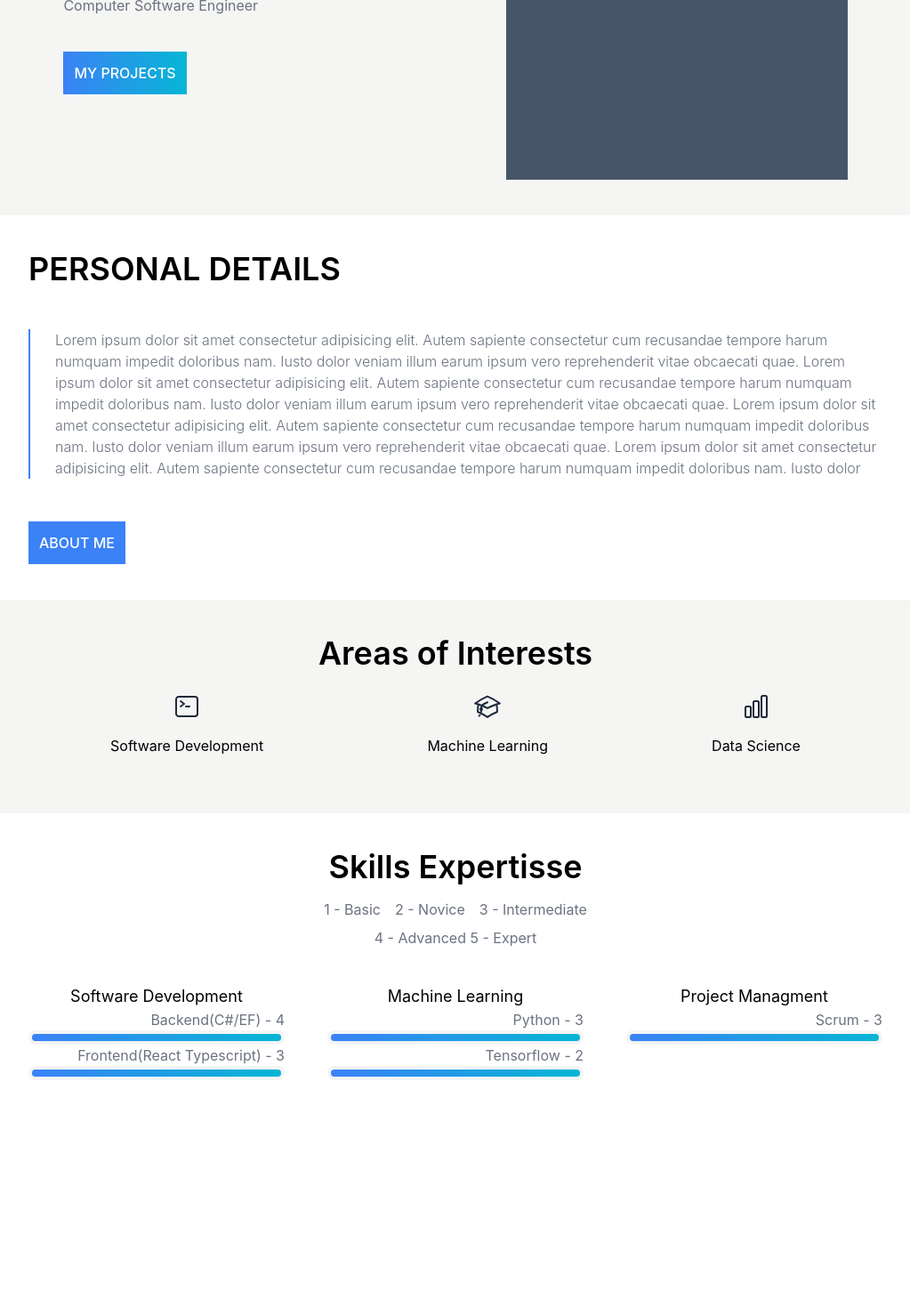
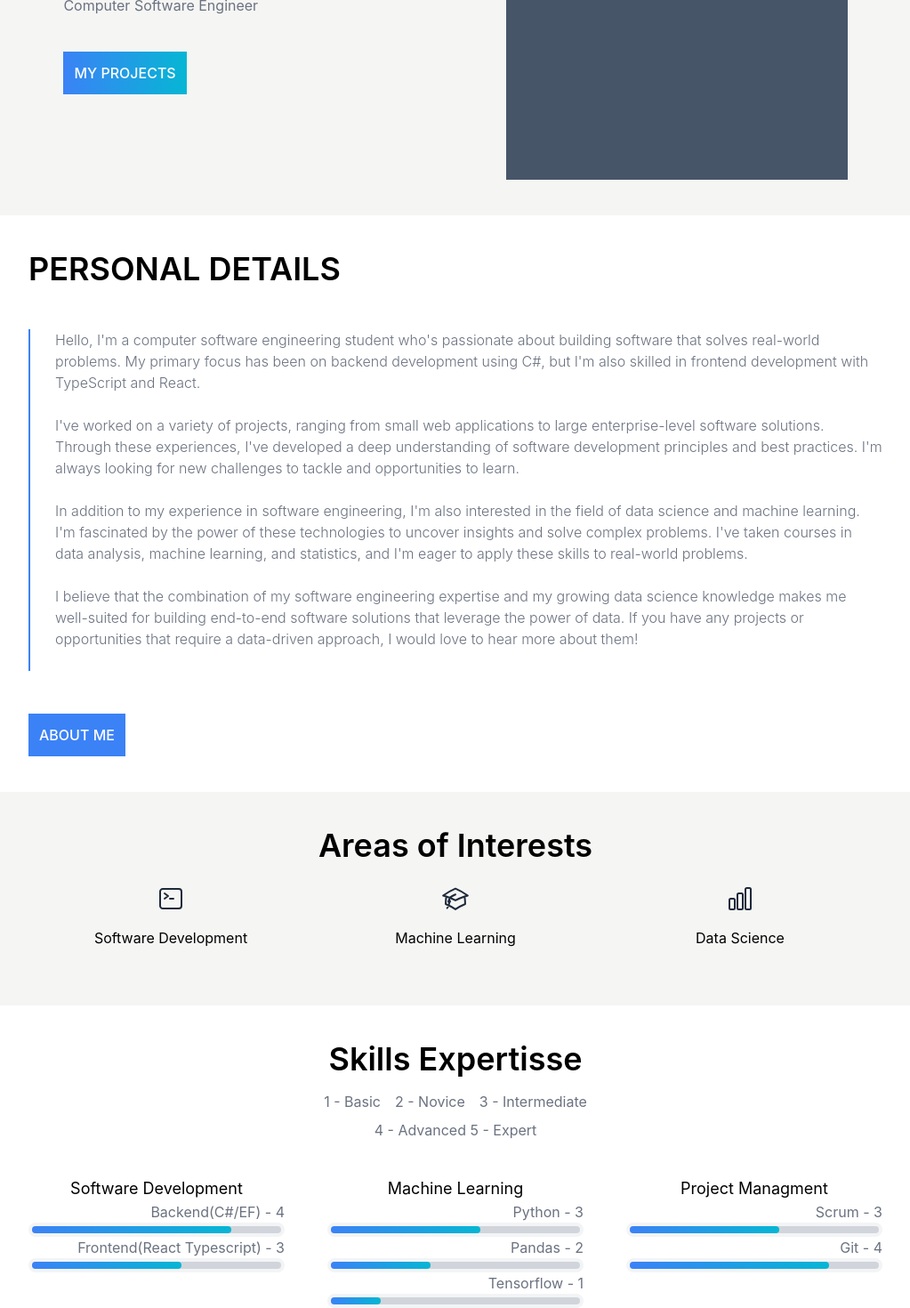
Before and after one commit to The0Danktor/portfolio, a React (Vite) app: page / in a window 1280 px wide. Shown: the part 302-1772 px from the top of the page at 89% size, without its empty margins (128-1151 px from the left). Before the commit the page ends 1516 px from the top, so only its background shows below. Built offline with nearby package versions, Linux system fonts and the light colour scheme.

Commit message:
bug fixes

```diff
--- a/src/Components/Intrests.tsx
+++ b/src/Components/Intrests.tsx
@@ -9,7 +9,7 @@ interface IntrestsProps {
 export function Intrests(props: IntrestsProps) {
   return (
     <div>
-      <div className="flex flex-col justify-center items-center gap-4">
+      <div className="flex flex-col justify-center w-52 items-center gap-4">
         <div className=" w-8 h-8 text-slate-800 rounded-full flex justify-center items-center">
           {props.logo}
         </div>
--- a/src/Components/Skill.tsx
+++ b/src/Components/Skill.tsx
@@ -6,11 +6,9 @@ interface SkillProps {
 }
 
 export default function Skill(props: SkillProps) {
-  const [preccent, setPreccent] = useState(0);
 
-    useEffect(() => {
-        setPreccent( props.level *20 );
-    }, [props.level]);
+  const preccent = props.level * 20;
+  // make a variable to store the fracture like 1/5
 
   return (
     <div className="flex flex-col items-end">
--- a/src/pages/HomePage.tsx
+++ b/src/pages/HomePage.tsx
@@ -41,20 +41,37 @@ export function HomePage() {
             <h2 className="text-4xl font-semibold">PERSONAL DETAILS</h2>
             <div className="flex flex-col  gap-12">
               <p className="border-l-2 pl-7 text-gray-500 font-light border-blue-500 max-w-5xl">
-                Lorem ipsum dolor sit amet consectetur adipisicing elit. Autem
-                sapiente consectetur cum recusandae tempore harum numquam
-                impedit doloribus nam. Iusto dolor veniam illum earum ipsum vero
-                reprehenderit vitae obcaecati quae. Lorem ipsum dolor sit amet
-                consectetur adipisicing elit. Autem sapiente consectetur cum
-                recusandae tempore harum numquam impedit doloribus nam. Iusto
-                dolor veniam illum earum ipsum vero reprehenderit vitae
-                obcaecati quae. Lorem ipsum dolor sit amet consectetur
-                adipisicing elit. Autem sapiente consectetur cum recusandae
-                tempore harum numquam impedit doloribus nam. Iusto dolor veniam
-                illum earum ipsum vero reprehenderit vitae obcaecati quae. Lorem
-                ipsum dolor sit amet consectetur adipisicing elit. Autem
-                sapiente consectetur cum recusandae tempore harum numquam
-                impedit doloribus nam. Iusto dolor
+                Hello, I'm a computer software engineering student who's
+                passionate about building software that solves real-world
+                problems. My primary focus has been on backend development using
+                C#, but I'm also skilled in frontend development with TypeScript
+                and React.
+                <br />
+                <br />
+                I've worked on a variety of projects, ranging from small web
+                applications to large enterprise-level software solutions.
+                Through these experiences, I've developed a deep understanding
+                of software development principles and best practices. I'm
+                always looking for new challenges to tackle and opportunities to
+                learn.
+                <br />
+                <br />
+                In addition to my experience in software engineering, I'm also
+                interested in the field of data science and machine learning.
+                I'm fascinated by the power of these technologies to uncover
+                insights and solve complex problems. I've taken courses in data
+                analysis, machine learning, and statistics, and I'm eager to
+                apply these skills to real-world problems.
+                <br />
+                <br />
+                I believe that the combination of my software engineering
+                expertise and my growing data science knowledge makes me
+                well-suited for building end-to-end software solutions that
+                leverage the power of data. If you have any projects or
+                opportunities that require a data-driven approach, I would love
+                to hear more about them!
+                <br />
+                <br />
               </p>
               <Link
                 className="text-white w-fit bg-blue-500 p-3 hover:text-white hover:shadow-lg hover:shadow-blue-300 transition duration-300"
@@ -68,7 +85,7 @@ export function HomePage() {
         <div>
           <div className="flex flex-col justify-center items-center px-40 py-10">
             <h2 className="text-4xl font-semibold">Areas of Interests</h2>
-            <div className="flex justify-around m-6 w-full">
+            <div className="flex justify-around items-center m-6 w-full">
               <Intrests
                 title="Software Development"
                 logo={<CommandLineIcon />}
@@ -93,18 +110,43 @@ export function HomePage() {
             <div className="flex flex-row mb-2 justify-between">
               <span className="mx-2 text-base text-gray-500">1 - Basic</span>
               <span className="mx-2 text-base text-gray-500">2 - Novice</span>
-              <span className="mx-2 text-base text-gray-500">3 - Intermediate</span>
+              <span className="mx-2 text-base text-gray-500">
+                3 - Intermediate
+              </span>
             </div>
-            <p className="text-base  text-gray-500"> 4 - Advanced 5 - Expert </p>
+            <p className="text-base  text-gray-500">
+              {" "}
+              4 - Advanced 5 - Expert{" "}
+            </p>
             <div className="flex flex-col  gap-12"></div>
           </div>
           <div className="flex flex-row justify-between">
-            <SkillCatagory title="Software Development" skills={[ {title:"Backend(C#/EF)", level:4}, {title:" Frontend(React Typescript)", level:3} ] }/>
-            <SkillCatagory title="Machine Learning" skills={[ {title:"Python", level:3}, {title:"Tensorflow", level:2} ] }/>
-            <SkillCatagory title="Project Managment" skills={[ {title:"Scrum", level:3},  ] }/>
+            <SkillCatagory
+              title="Software Development"
+              skills={[
+                { title: "Backend(C#/EF)", level: 4 },
+                { title: " Frontend(React Typescript)", level: 3 },
+              ]}
+            />
+            <SkillCatagory
+              title="Machine Learning"
+              skills={[
+                { title: "Python", level: 3 },
+                { title: "Pandas", level: 2 },
+                { title: "Tensorflow", level: 1 },
+              ]}
+            />
+            <SkillCatagory
+              title="Project Managment"
+              skills={[
+                { title: "Scrum", level: 3 },
+                { title: "Git", level: 4 },
+              ]}
+            />
           </div>
         </div>
       </div>
+      <div className="hidden w-[20%] w-[40%] w-[60%] w-[80%] w-[100%]"></div>
     </div>
   );
 }
```
